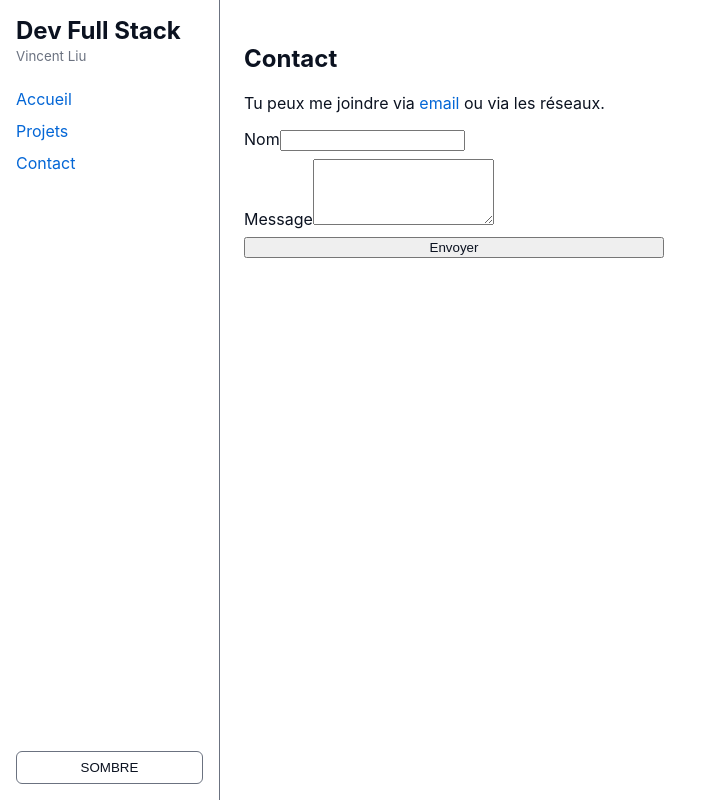
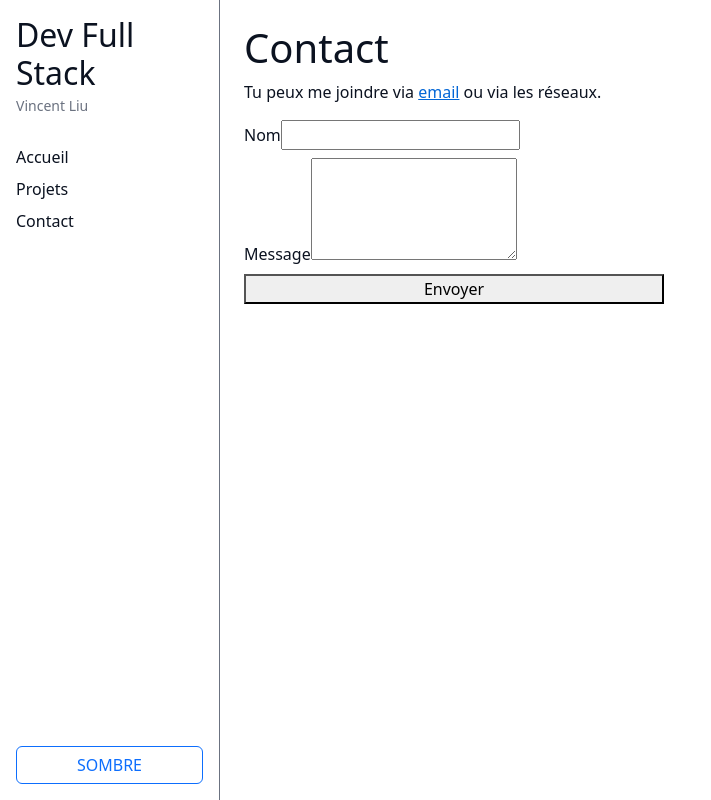
Before and after one commit to vinsliu/didactic-potato, a React (Vite) app: page /contact in a window 1280 px wide. Shown: the whole page, without its empty margins (0-711 px from the left). Built offline with nearby package versions, Linux system fonts and the light colour scheme.

Commit message:
Styles refactored to use scss

```diff
--- a/package.json
+++ b/package.json
@@ -4,8 +4,10 @@
   "version": "0.0.0",
   "type": "module",
   "scripts": {
+    "watch-css": "sass --watch src/assets/scss/main.scss:src/assets/css/style.css",
     "dev": "vite",
-    "build": "vite build",
+    "build-css": "sass src/assets/scss/main.scss src/assets/css/style.css --no-source-map --style=compressed",
+    "build": "npm run build-css && vite build",
     "lint": "eslint .",
     "preview": "vite preview",
     "deploy": "gh-pages -d dist"
--- /dev/null
+++ b/src/assets/css/style.css
@@ -0,0 +1 @@
+:root{--bg: #ffffff;--text: #0b1220;--muted: #6b7280;--accent: #0366d6}[data-theme=dark]{--bg: #0b1016;--text: #e6eef6;--muted: #9aa6b2;--accent: #61dafb}html,body{height:100%;margin:0}body{background:var(--bg);color:var(--text);transition:background-color 180ms ease,color 180ms ease}a{color:var(--accent)}.site-header{width:220px;min-height:100vh;border-right:1px solid var(--muted);padding:1rem;box-sizing:border-box;display:flex;flex-direction:column;justify-content:space-between}.site-header .header-top{margin-bottom:1.5rem}.site-header .header-top h2{margin:0}.site-header .header-top small{color:var(--muted)}.site-header .site-nav{margin-top:.25rem}.site-header .site-nav .nav-link{padding:.25rem 0;color:var(--text)}.site-header .site-nav .nav-link.active{font-weight:600}.site-header .header-bottom{margin-top:1rem}.site-header .header-bottom .theme-toggle{width:100%}main{flex:1;padding:1.5rem}@media(max-width: 768px){.site-header{width:100%;min-height:auto;border-right:none;border-bottom:1px solid var(--muted)}}*{box-sizing:border-box}button{font-family:inherit}
--- a/src/assets/css/theme.css
+++ /dev/null
@@ -1,36 +0,0 @@
-:root {
-  --bg: #ffffff;
-  --text: #0b1220;
-  --muted: #6b7280;
-  --accent: #0366d6;
-}
-
-[data-theme="dark"] {
-  --bg: #0b1016;
-  --text: #e6eef6;
-  --muted: #9aa6b2;
-  --accent: #61dafb;
-}
-
-html, body {
-  height: 100%;
-  margin: 0;
-}
-
-body {
-  background: var(--bg);
-  color: var(--text);
-  font-family: Inter, ui-sans-serif, system-ui, -apple-system, "Segoe UI", Roboto, "Helvetica Neue", Arial;
-  -webkit-font-smoothing: antialiased;
-  -moz-osx-font-smoothing: grayscale;
-  transition: background-color 180ms ease, color 180ms ease;
-}
-
-a {
-  color: var(--accent);
-  text-decoration: none;
-}
-
-button {
-  color: var(--text);
-}
--- /dev/null
+++ b/src/assets/scss/_layout.scss
@@ -0,0 +1,49 @@
+@import "variables";
+
+.site-header {
+  width: $header-width;
+  min-height: 100vh;
+  border-right: 1px solid var(--muted);
+  padding: 1rem;
+  box-sizing: border-box;
+  display: flex;
+  flex-direction: column;
+  justify-content: space-between;
+
+  .header-top {
+    margin-bottom: 1.5rem;
+
+    h2 { margin: 0; }
+    small { color: var(--muted); }
+  }
+
+  .site-nav {
+    margin-top: 0.25rem;
+
+    .nav-link {
+      padding: 0.25rem 0;
+      color: var(--text);
+
+      &.active {
+        font-weight: 600;
+      }
+    }
+  }
+
+  .header-bottom {
+    margin-top: 1rem;
+
+    .theme-toggle {
+      width: 100%;
+    }
+  }
+}
+
+main {
+  flex: 1;
+  padding: 1.5rem;
+}
+
+@media (max-width: 768px) {
+  .site-header { width: 100%; min-height: auto; border-right: none; border-bottom: 1px solid var(--muted); }
+}
--- /dev/null
+++ b/src/assets/scss/_theme.scss
@@ -0,0 +1,25 @@
+@import "variables";
+
+:root {
+  --bg: #{$bg-light};
+  --text: #{$text-light};
+  --muted: #{$muted-light};
+  --accent: #{$accent-light};
+}
+
+[data-theme="dark"] {
+  --bg: #{$bg-dark};
+  --text: #{$text-dark};
+  --muted: #{$muted-dark};
+  --accent: #{$accent-dark};
+}
+
+html, body { height: 100%; margin: 0; }
+
+body {
+  background: var(--bg);
+  color: var(--text);
+  transition: background-color 180ms ease, color 180ms ease;
+}
+
+a { color: var(--accent); }
--- /dev/null
+++ b/src/assets/scss/main.scss
@@ -0,0 +1,10 @@
+// Main SCSS entry
+@import "variables";
+@import "theme";
+@import "layout";
+
+// small utilities
+* { box-sizing: border-box; }
+
+/* Improve default button visuals */
+button { font-family: inherit; }
--- a/src/components/Header.jsx
+++ b/src/components/Header.jsx
@@ -1,11 +1,11 @@
 import React, { useEffect, useState } from "react";
 import Navbar from "./Navbar";
+import Button from "react-bootstrap/Button";
 
 export default function Header() {
   const [theme, setTheme] = useState("light");
 
   useEffect(() => {
-    // load persisted theme or default to light
     const stored = localStorage.getItem("theme");
     const initial = stored === "dark" ? "dark" : "light";
     setTheme(initial);
@@ -13,7 +13,6 @@
   }, []);
 
   useEffect(() => {
-    // keep document and storage in sync
     document.documentElement.setAttribute("data-theme", theme);
     localStorage.setItem("theme", theme);
   }, [theme]);
@@ -23,42 +22,25 @@
   }
 
   return (
-    <aside
-      style={{
-        width: 220,
-        minHeight: "100vh",
-        borderRight: "1px solid var(--muted, #eee)",
-        padding: "1rem",
-        boxSizing: "border-box",
-        display: "flex",
-        flexDirection: "column",
-        justifyContent: "space-between",
-      }}
-    >
+    <aside className="site-header">
       <div>
-        <div style={{ marginBottom: "1.5rem" }}>
-          <h2 style={{ margin: 0 }}>Dev Full Stack</h2>
-          <small style={{ color: "var(--muted, #666)" }}>Vincent Liu</small>
+        <div className="header-top">
+          <h2>Dev Full Stack</h2>
+          <small>Vincent Liu</small>
         </div>
 
         <Navbar />
       </div>
 
-      <div style={{ marginTop: "1rem" }}>
-        <button
+      <div className="header-bottom">
+        <Button
+          variant="outline-primary"
           onClick={toggleTheme}
           aria-label="Basculer le thème clair/sombre"
-          style={{
-            width: "100%",
-            padding: "0.5rem 0.75rem",
-            borderRadius: 6,
-            border: "1px solid var(--muted, #ccc)",
-            background: "transparent",
-            cursor: "pointer",
-          }}
+          className="theme-toggle"
         >
           {theme === "light" ? "SOMBRE" : "CLAIR"}
-        </button>
+        </Button>
       </div>
     </aside>
   );
--- a/src/components/Navbar.jsx
+++ b/src/components/Navbar.jsx
@@ -1,19 +1,18 @@
+import Nav from "react-bootstrap/Nav";
 import { Link } from "react-router-dom";
 
 export default function Navbar() {
   return (
-    <nav>
-      <ul style={{ listStyle: "none", display: "flex", flexDirection: "column", gap: "0.75rem", margin: 0, padding: 0 }}>
-        <li>
-          <Link to="/">Accueil</Link>
-        </li>
-        <li>
-          <Link to="/projects">Projets</Link>
-        </li>
-        <li>
-          <Link to="/contact">Contact</Link>
-        </li>
-      </ul>
-    </nav>
+    <Nav className="flex-column site-nav">
+      <Nav.Link as={Link} to="/">
+        Accueil
+      </Nav.Link>
+      <Nav.Link as={Link} to="/projects">
+        Projets
+      </Nav.Link>
+      <Nav.Link as={Link} to="/contact">
+        Contact
+      </Nav.Link>
+    </Nav>
   );
 }
--- a/src/main.jsx
+++ b/src/main.jsx
@@ -1,6 +1,7 @@
 import { StrictMode } from "react";
 import { createRoot } from "react-dom/client";
-import "./assets/css/theme.css";
+import "bootstrap/dist/css/bootstrap.min.css";
+import "./assets/css/style.css";
 import App from "./App";
 
 createRoot(document.getElementById("root")).render(
```
Also changed, not shown: src/assets/scss/_variables.scss (added, +13 -0 lines).
